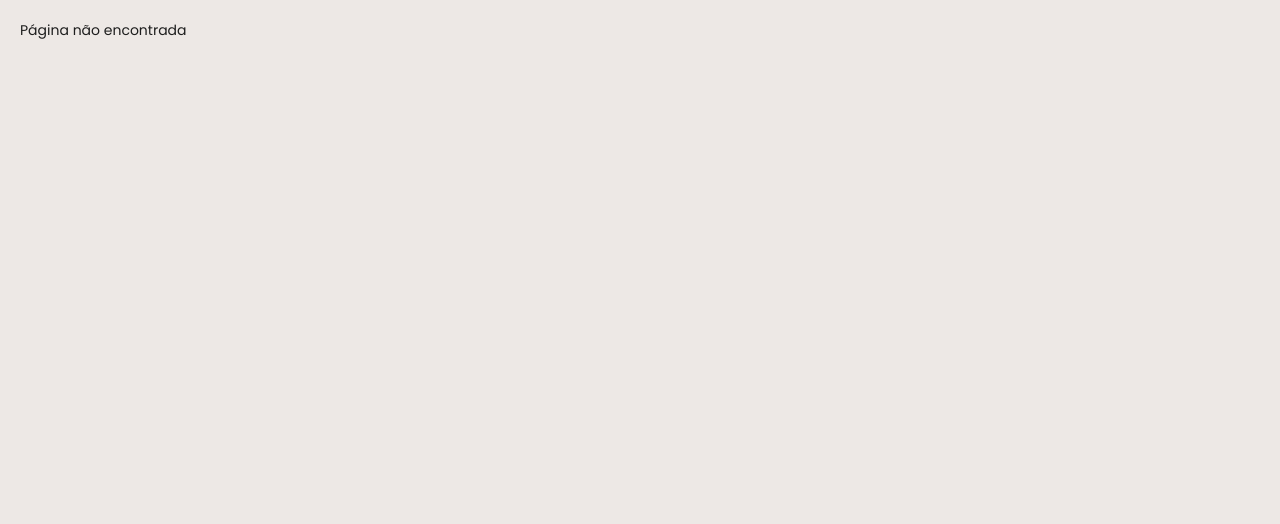
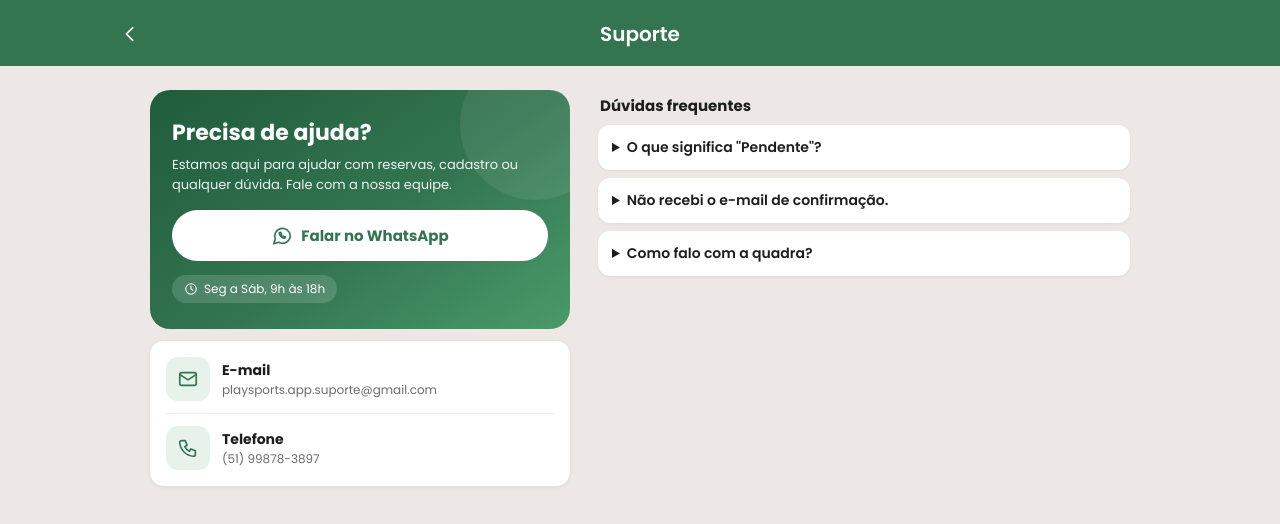
Before and after one commit to leozinleal/playesports, a React (Vite) app in the folder playesports/: page /suporte in a window 1280 px wide. Shown: the top 524 px of the page. Built offline with nearby package versions, Linux system fonts and the light colour scheme; no server answers; the HTML template or start-up script is replaced by a standard one.

Commit message:
Suporte: duas colunas no computador

```diff
--- a/playesports/src/App.jsx
+++ b/playesports/src/App.jsx
@@ -12,7 +12,7 @@ import Perfil from './pages/Perfil'
 import DonoQuadraNova from './pages/DonoQuadraNova'
 import DonoReservas from './pages/DonoReservas'
 import Responder from './pages/Responder'
-
+import Suporte from './pages/Suporte'
 
 export default function App() {
   return (
@@ -32,6 +32,7 @@ export default function App() {
         <Route path="/dono/reservas" element={<DonoReservas />} />
         <Route path="/dono/quadra/:id/editar" element={<DonoQuadraNova />} />
         <Route path="/responder/:token" element={<Responder />} />
+        <Route path="/suporte" element={<Suporte />} />
         <Route path="*" element={<p style={{padding:20}}>Página não encontrada</p>} />
       </Routes>
     </BrowserRouter>
--- a/playesports/src/components/BottomNav.jsx
+++ b/playesports/src/components/BottomNav.jsx
@@ -1,8 +1,13 @@
 import { NavLink } from 'react-router-dom'
-import { Home, Cal, Bell, Heart, User } from './Icons'
+import { Home, Cal, Heart, User } from './Icons'
+
+const Headset = () => (
+  <svg width="22" height="22" viewBox="0 0 24 24" fill="none" stroke="currentColor" strokeWidth="1.8" strokeLinecap="round" strokeLinejoin="round"><path d="M4 14v-2a8 8 0 0 1 16 0v2" /><rect x="2.5" y="14" width="4" height="6" rx="1.5" /><rect x="17.5" y="14" width="4" height="6" rx="1.5" /><path d="M20 20c0 1.5-2 2-5 2" /></svg>
+)
+
 export default function BottomNav() {
   const item = (to, Icon, end) => (
     <NavLink to={to} end={end} className={({ isActive }) => 'nav-item' + (isActive ? ' ativo' : '')}><Icon /></NavLink>
   )
-  return <nav className="bottom-nav">{item('/', Home, true)}{item('/agenda', Cal)}<span className="nav-item soon" title="Em breve"><Bell /></span><span className="nav-item soon" title="Em breve"><Heart /></span>{item('/perfil', User)}</nav>
+  return <nav className="bottom-nav">{item('/', Home, true)}{item('/agenda', Cal)}{item('/suporte', Headset)}<span className="nav-item soon" title="Em breve"><Heart /></span>{item('/perfil', User)}</nav>
 }
--- /dev/null
+++ b/playesports/src/config.js
@@ -0,0 +1,5 @@
+// Contatos do suporte. Troque aqui quando mudar o chip ou o e-mail.
+export const SUPORTE_WHATSAPP = '5551998783897'   // DDI 55 + DDD + número, só dígitos
+export const SUPORTE_EMAIL = 'playsports.app.suporte@gmail.com'                    // ex.: 'contato.playsports@gmail.com' (vazio = não mostra o e-mail)
+export const SUPORTE_HORARIO = 'Seg a Sáb, 9h às 18h'                  // ex.: 'Seg a Sáb, 9h às 18h' (vazio = não mostra)
+export const SUPORTE_MENSAGEM = 'Olá! Preciso de ajuda com o PlaySports.'
--- a/playesports/src/pages/DonoPainel.jsx
+++ b/playesports/src/pages/DonoPainel.jsx
@@ -166,6 +166,7 @@ export default function DonoPainel() {
               </section>
 
               <button className="btn btn-verde pequeno dp-sair" onClick={sair}>Sair</button>
+                            <p className="dp-ajuda">Precisa de ajuda? <Link to="/suporte">Fale com o suporte</Link></p>
             </div>
           </div>
         )}
--- a/playesports/src/pages/Login.jsx
+++ b/playesports/src/pages/Login.jsx
@@ -87,6 +87,7 @@ export default function Login() {
               <Link to="/" className="auth-voltar">← Voltar para o início</Link>
             </>
           )}
+          <p className="auth-rodape">Precisa de ajuda? <Link to="/suporte">Fale com o suporte</Link></p>
         </form>
       </div>
     </div>
--- /dev/null
+++ b/playesports/src/pages/Suporte.jsx
@@ -0,0 +1,76 @@
+import { useEffect, useState } from 'react'
+import { supabase } from '../supabaseClient'
+import Header from '../components/Header'
+import BottomNav from '../components/BottomNav'
+import { SUPORTE_WHATSAPP, SUPORTE_EMAIL, SUPORTE_HORARIO, SUPORTE_MENSAGEM } from '../config'
+import './suporte.css'
+
+const d = SUPORTE_WHATSAPP.replace(/^55/, '')
+const numeroBonito = `(${d.slice(0, 2)}) ${d.slice(2, -4)}-${d.slice(-4)}`
+const linkZap = `https://wa.me/${SUPORTE_WHATSAPP}?text=${encodeURIComponent(SUPORTE_MENSAGEM)}`
+
+const DUVIDAS = [
+  ['O que significa "Pendente"?', 'Seu pedido foi enviado ao dono da quadra. Ele tem até 30 minutos para responder. Se não responder nesse prazo, o pedido é cancelado automaticamente e o horário volta a ficar livre.'],
+  ['Não recebi o e-mail de confirmação.', 'Olhe a pasta de spam ou lixo eletrônico. Na tela de confirmação você pode tocar em "Reenviar e-mail". Se continuar sem chegar, fale com a gente pelo WhatsApp.'],
+  ['Como falo com a quadra?', 'Abra a sua reserva em "Agenda". Na tela da reserva, use o botão "Ligar" para ligar para a quadra ou "Ver no mapa" para chegar lá.'],
+]
+
+const ico = { width: 22, height: 22, viewBox: '0 0 24 24', fill: 'none', stroke: 'currentColor', strokeWidth: 1.8, strokeLinecap: 'round', strokeLinejoin: 'round', 'aria-hidden': true }
+const IconZap = () => <svg {...ico}><path d="M21 11.5a8.5 8.5 0 0 1-12.6 7.4L3 20.5l1.7-5A8.5 8.5 0 1 1 21 11.5z" /><path d="M9 8.5c.3 2.6 2.4 5 5.5 6l1.3-1.3-2-1-1 .6a4 4 0 0 1-1.8-1.8l.6-1-1-2z" /></svg>
+const IconMail = () => <svg {...ico}><rect x="3" y="5" width="18" height="14" rx="2" /><path d="M3 7l9 6 9-6" /></svg>
+const IconPhone = () => <svg {...ico}><path d="M5 4h4l2 5-2.5 1.5a11 11 0 0 0 5 5L15 13l5 2v4a2 2 0 0 1-2 2A16 16 0 0 1 3 6a2 2 0 0 1 2-2z" /></svg>
+const IconClock = () => <svg {...ico} width="14" height="14"><circle cx="12" cy="12" r="9" /><path d="M12 7v5l3 2" /></svg>
+
+export default function Suporte() {
+  const [mostrarNav, setMostrarNav] = useState(false)
+
+  useEffect(() => {
+    // a barra de baixo é do cliente: não aparece para visitante nem para parceiro
+    supabase.auth.getUser().then(async ({ data }) => {
+      if (!data.user) return
+      const { data: p } = await supabase.from('usuarios').select('tipo').eq('id', data.user.id).single()
+      setMostrarNav(p?.tipo !== 'dono')
+    })
+  }, [])
+
+  return (
+    <div className="tela">
+      <Header titulo="Suporte" />
+      <main className="conteudo">
+        <div className="sp-cols">
+          <div className="sp-col-contato">
+            <section className="sp-hero">
+              <h2>Precisa de ajuda?</h2>
+              <p>Estamos aqui para ajudar com reservas, cadastro ou qualquer dúvida. Fale com a nossa equipe.</p>
+              <a className="sp-zap" href={linkZap} target="_blank" rel="noopener noreferrer"><IconZap /> Falar no WhatsApp</a>
+              {SUPORTE_HORARIO && <div className="sp-chips"><span><IconClock /> {SUPORTE_HORARIO}</span></div>}
+            </section>
+
+            <section className="sp-lista">
+              {SUPORTE_EMAIL && (
+                <a className="sp-linha" href={`mailto:${SUPORTE_EMAIL}?subject=${encodeURIComponent('Ajuda com o PlaySports')}`}>
+                  <div className="sp-li-ico"><IconMail /></div>
+                  <div><b>E-mail</b><small>{SUPORTE_EMAIL}</small></div>
+                </a>
+              )}
+              <a className="sp-linha" href={`tel:+${SUPORTE_WHATSAPP}`}>
+                <div className="sp-li-ico"><IconPhone /></div>
+                <div><b>Telefone</b><small>{numeroBonito}</small></div>
+              </a>
+            </section>
+          </div>
+
+          <div className="sp-col-faq">
+            <h3 className="sp-tit">Dúvidas frequentes</h3>
+            <div className="sp-faq">
+              {DUVIDAS.map(([p, r]) => (
+                <details key={p}><summary>{p}</summary><p>{r}</p></details>
+              ))}
+            </div>
+          </div>
+        </div>
+      </main>
+      {mostrarNav && <BottomNav />}
+    </div>
+  )
+}
--- a/playesports/src/pages/dono-painel.css
+++ b/playesports/src/pages/dono-painel.css
@@ -49,3 +49,6 @@
 .dp-cols:not(.largo) .dp-q{flex-wrap:wrap}
 .dp-cols:not(.largo) .dp-qa{margin-left:76px;width:100%}
 .dp-sair{display:block;margin:18px auto 0}
+
+.dp-ajuda{text-align:center;font-size:13px;color:var(--muted);margin-top:12px}
+.dp-ajuda a{color:var(--verde);font-weight:600}
--- /dev/null
+++ b/playesports/src/pages/suporte.css
@@ -0,0 +1,23 @@
+.sp-hero{position:relative;overflow:hidden;background:linear-gradient(145deg,#1f5c3c 0%,#337551 55%,#4a9a6a 100%);color:#fff;border-radius:20px;padding:26px 22px}
+.sp-hero::after{content:'';position:absolute;right:-40px;top:-40px;width:150px;height:150px;border-radius:50%;background:#ffffff14}
+.sp-hero h2{margin:0;font-size:22px;position:relative}
+.sp-hero p{margin:6px 0 16px;font-size:13px;line-height:1.5;opacity:.92;position:relative}
+.sp-zap{position:relative;display:flex;align-items:center;justify-content:center;gap:8px;background:#fff;color:var(--verde);border-radius:99px;padding:14px;font-weight:700;font-size:15px;text-decoration:none;transition:transform .15s,box-shadow .15s}
+.sp-zap:hover{transform:translateY(-1px);box-shadow:0 8px 18px #0003}
+.sp-chips{display:flex;gap:8px;margin-top:14px;flex-wrap:wrap;position:relative}
+.sp-chips span{display:inline-flex;align-items:center;gap:6px;background:#ffffff26;border-radius:99px;padding:5px 12px;font-size:12px}
+.sp-lista{background:#fff;border-radius:14px;padding:4px 16px;margin-top:12px;box-shadow:0 1px 4px #0001}
+.sp-linha{display:flex;align-items:center;gap:12px;padding:12px 0;border-bottom:1px solid #eee;color:var(--texto);text-decoration:none}
+.sp-linha:last-child{border-bottom:0}
+.sp-linha b{display:block;font-size:14px}
+.sp-linha small{display:block;color:var(--muted);font-size:12px;overflow:hidden;text-overflow:ellipsis}
+.sp-li-ico{width:44px;height:44px;border-radius:12px;background:#e6f2ea;color:var(--verde);display:grid;place-items:center;flex:none}
+.sp-tit{margin:20px 2px 8px;font-size:15px}
+.sp-faq details{background:#fff;border-radius:12px;padding:12px 14px;margin-bottom:8px;box-shadow:0 1px 3px #0001}
+.sp-faq summary{cursor:pointer;font-weight:600;font-size:14px}
+.sp-faq p{margin:8px 0 0;font-size:13px;line-height:1.55;color:var(--muted)}
+.sp-cols{max-width:560px;margin:0 auto}
+@media (min-width:860px){
+  .sp-cols{display:grid;grid-template-columns:420px 1fr;gap:28px;align-items:start;max-width:none;width:min(980px,calc(100vw - 80px));position:relative;left:50%;transform:translateX(-50%);margin:0}
+  .sp-tit{margin-top:4px}
+}
```
